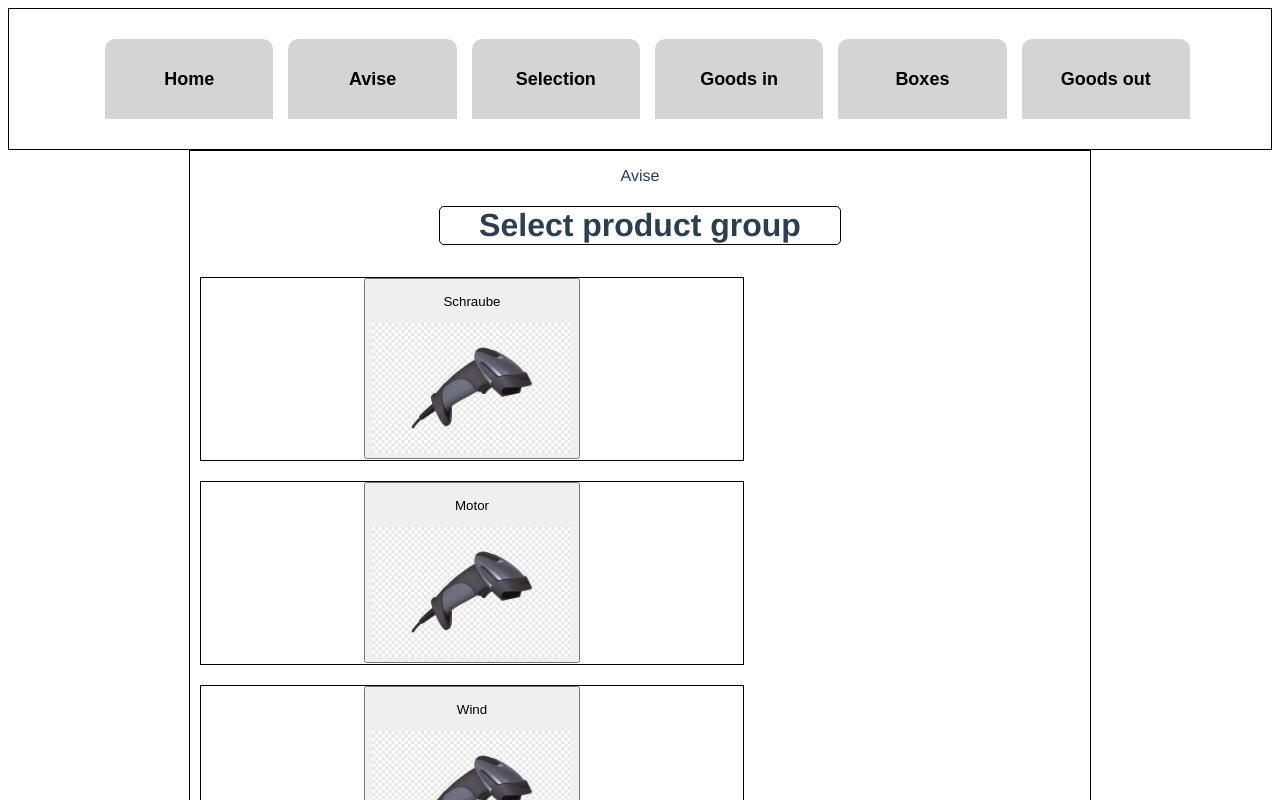
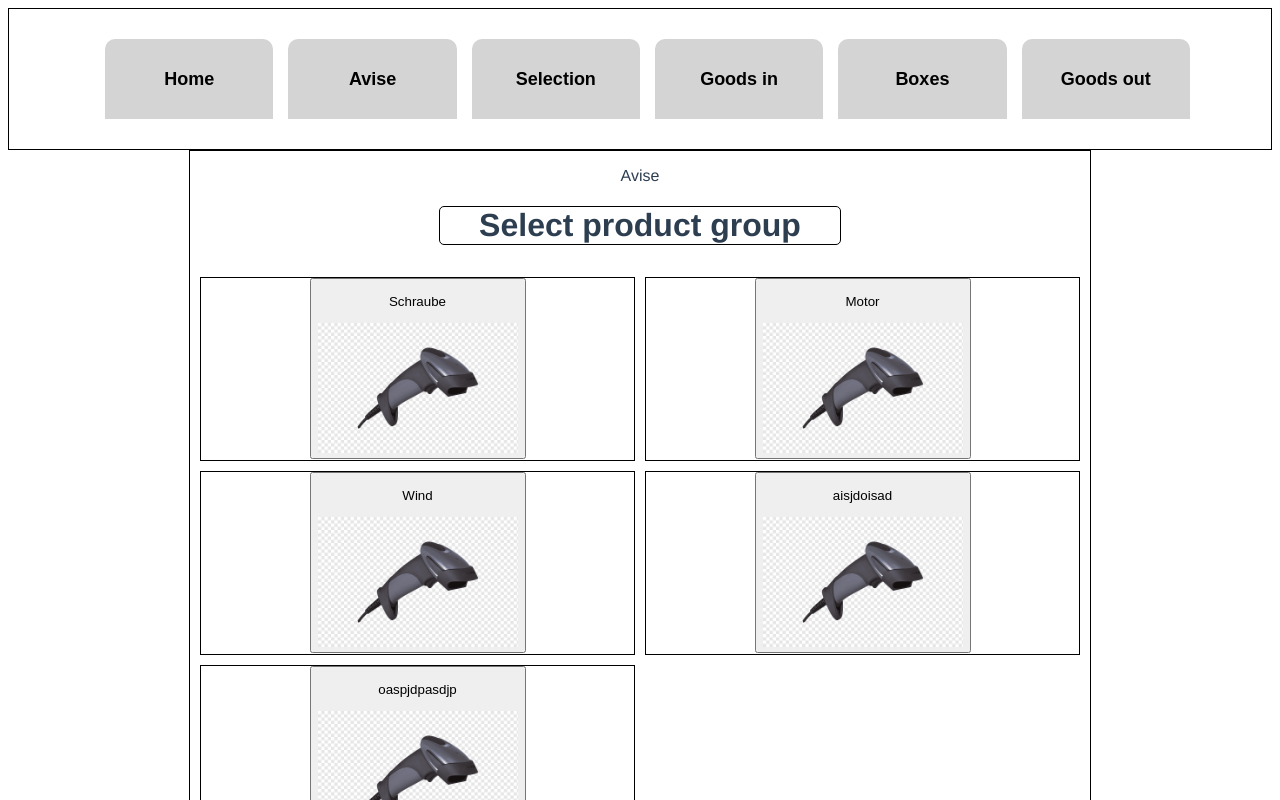
Before and after one commit to Robert-Schimanek/EIBA-Frontend, a Vue app: page /Avise in a window 1280 px wide. Shown: the top 800 px of the page. Built offline with nearby package versions, Linux system fonts and the light colour scheme.

Commit message:
Select product Group Grid works

```diff
--- a/src/components/SelectProductGroup/SelectproductGroup_Page.vue
+++ b/src/components/SelectProductGroup/SelectproductGroup_Page.vue
@@ -2,11 +2,10 @@
   <div align="center">
     <h1 class="roundedContainer">Select product group</h1>
   </div>
-  <div class="grid-container" v-for="item in prodGroups" :key="item">
-    <div class="item"><display :productGroupName="item"></display></div>
-  </div>
   <div class="grid-container">
-    <div class="item"><display productGroupName="item"></display></div>
+    <div class="item" v-for="item in prodGroups" :key="item">
+      <display :productGroupName="item"></display>
+    </div>
   </div>
 </template>
 
@@ -19,7 +18,7 @@ export default {
   },
   data() {
     return {
-      prodGroups: ["Schraube", "Motor", "Wind"],
+      prodGroups: ["Schraube", "Motor", "Wind", "aisjdoisad", "oaspjdpasdjp"],
     };
   },
 };
```
